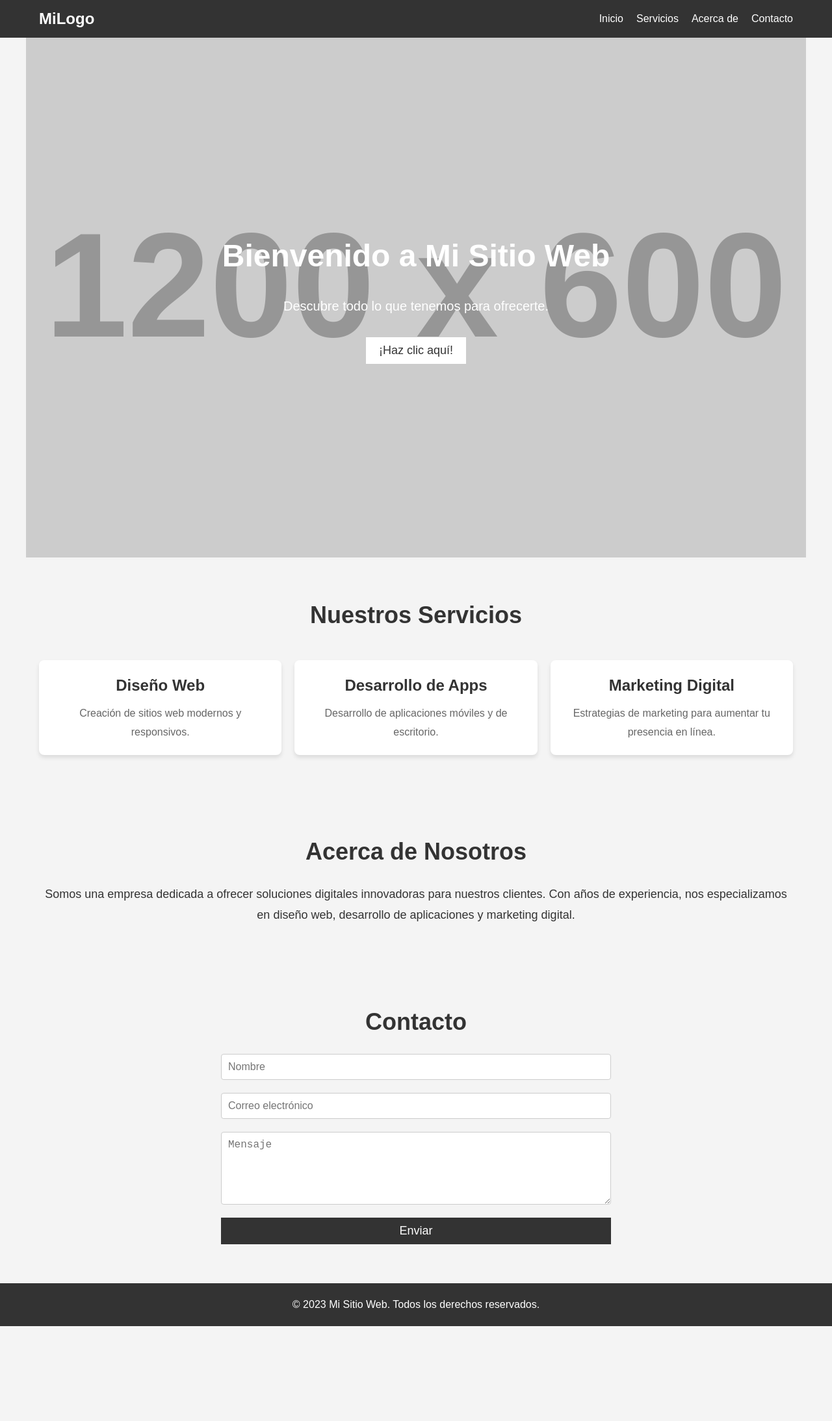
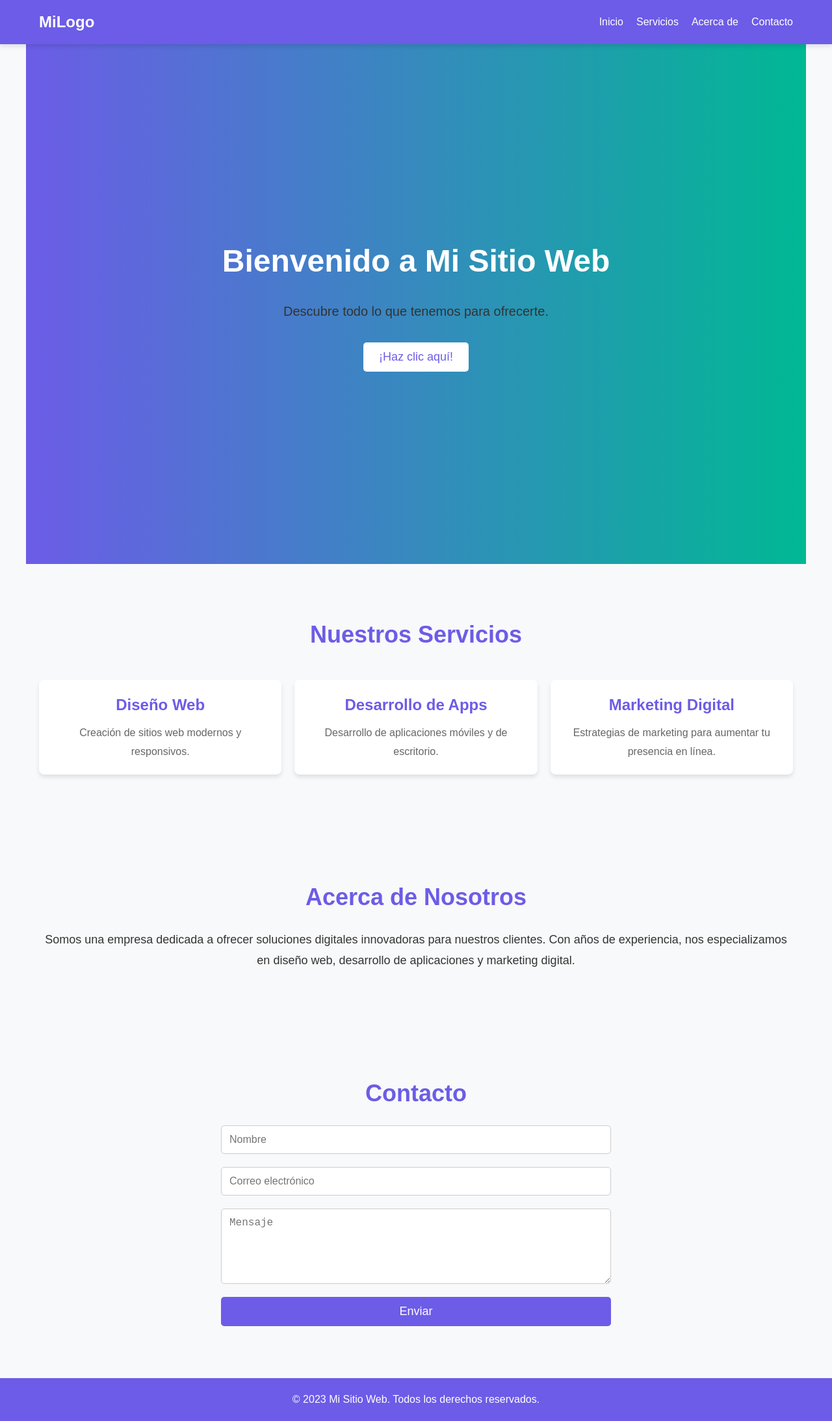
Before and after one commit to carolina148c/ejemploPagina, a plain HTML site: page index.html in a window 1280 px wide. Shown: the whole page at 65% size. Before the commit the page ends 2041 px from the top, so only its background shows below. Drawn offline with Linux system fonts and the light colour scheme; placeholder pictures from the web are drawn by us.

Commit message:
Update index.html

```diff
--- a/index.html
+++ b/index.html
@@ -15,18 +15,29 @@
         body {
             font-family: 'Arial', sans-serif;
             line-height: 1.6;
-            background-color: #f4f4f4;
-            color: #333;
+            background-color: #f8f9fa; /* Fondo claro */
+            color: #333; /* Texto oscuro */
+        }
+
+        /* Paleta de colores */
+        :root {
+            --color-primary: #6c5ce7; /* Morado moderno */
+            --color-secondary: #00b894; /* Verde fresco */
+            --color-accent: #ff7675; /* Rojo coral */
+            --color-background: #f8f9fa; /* Fondo claro */
+            --color-text: #333; /* Texto oscuro */
+            --color-text-light: #fff; /* Texto claro */
         }
 
         /* Estilos del encabezado */
         header {
-            background-color: #333;
-            color: #fff;
-            padding: 10px 0;
+            background-color: var(--color-primary);
+            color: var(--color-text-light);
+            padding: 15px 0;
             position: sticky;
             top: 0;
             z-index: 1000;
+            box-shadow: 0 4px 6px rgba(0, 0, 0, 0.1);
         }
 
         nav {
@@ -41,6 +52,7 @@
         .logo {
             font-size: 24px;
             font-weight: bold;
+            color: var(--color-text-light);
         }
 
         .nav-links {
@@ -53,26 +65,27 @@
         }
 
         .nav-links a {
-            color: #fff;
+            color: var(--color-text-light);
             text-decoration: none;
             font-size: 16px;
             transition: color 0.3s ease;
         }
 
         .nav-links a:hover {
-            color: #ff6347;
+            color: var(--color-accent);
         }
 
         /* Estilos de la sección hero */
         .hero {
-            background: url('https://via.placeholder.com/1200x600') no-repeat center center/cover;
-            color: #fff;
+            background: linear-gradient(to right, var(--color-primary), var(--color-secondary));
+            color: var(--color-text-light);
             height: 100vh;
             display: flex;
             flex-direction: column;
             justify-content: center;
             align-items: center;
             text-align: center;
+            padding: 0 20px;
         }
 
         .hero h1 {
@@ -86,23 +99,24 @@
         }
 
         .hero button {
-            padding: 10px 20px;
+            padding: 12px 24px;
             font-size: 18px;
-            color: #333;
-            background-color: #fff;
+            color: var(--color-primary);
+            background-color: var(--color-text-light);
             border: none;
+            border-radius: 5px;
             cursor: pointer;
-            transition: background-color 0.3s ease;
+            transition: background-color 0.3s ease, color 0.3s ease;
         }
 
         .hero button:hover {
-            background-color: #ff6347;
-            color: #fff;
+            background-color: var(--color-accent);
+            color: var(--color-text-light);
         }
 
         /* Estilos de las secciones */
         section {
-            padding: 60px 20px;
+            padding: 80px 20px;
             max-width: 1200px;
             margin: 0 auto;
         }
@@ -111,12 +125,14 @@
             font-size: 36px;
             margin-bottom: 20px;
             text-align: center;
+            color: var(--color-primary);
         }
 
         section p {
             font-size: 18px;
             line-height: 1.8;
             text-align: center;
+            color: var(--color-text);
         }
 
         .services-grid {
@@ -127,16 +143,23 @@
         }
 
         .service-card {
-            background-color: #fff;
+            background-color: var(--color-text-light);
             padding: 20px;
             border-radius: 8px;
             box-shadow: 0 4px 6px rgba(0, 0, 0, 0.1);
             text-align: center;
+            transition: transform 0.3s ease, box-shadow 0.3s ease;
+        }
+
+        .service-card:hover {
+            transform: translateY(-10px);
+            box-shadow: 0 8px 12px rgba(0, 0, 0, 0.2);
         }
 
         .service-card h3 {
             font-size: 24px;
             margin-bottom: 10px;
+            color: var(--color-primary);
         }
 
         .service-card p {
@@ -153,31 +176,38 @@
         }
 
         form input, form textarea {
-            padding: 10px;
+            padding: 12px;
             margin-bottom: 20px;
             border: 1px solid #ccc;
-            border-radius: 4px;
+            border-radius: 5px;
             font-size: 16px;
+            transition: border-color 0.3s ease;
+        }
+
+        form input:focus, form textarea:focus {
+            border-color: var(--color-primary);
+            outline: none;
         }
 
         form button {
-            padding: 10px 20px;
+            padding: 12px 24px;
             font-size: 18px;
-            background-color: #333;
-            color: #fff;
+            background-color: var(--color-primary);
+            color: var(--color-text-light);
             border: none;
+            border-radius: 5px;
             cursor: pointer;
             transition: background-color 0.3s ease;
         }
 
         form button:hover {
-            background-color: #ff6347;
+            background-color: var(--color-secondary);
         }
 
         /* Estilos del pie de página */
         footer {
-            background-color: #333;
-            color: #fff;
+            background-color: var(--color-primary);
+            color: var(--color-text-light);
             text-align: center;
             padding: 20px 0;
         }
```
